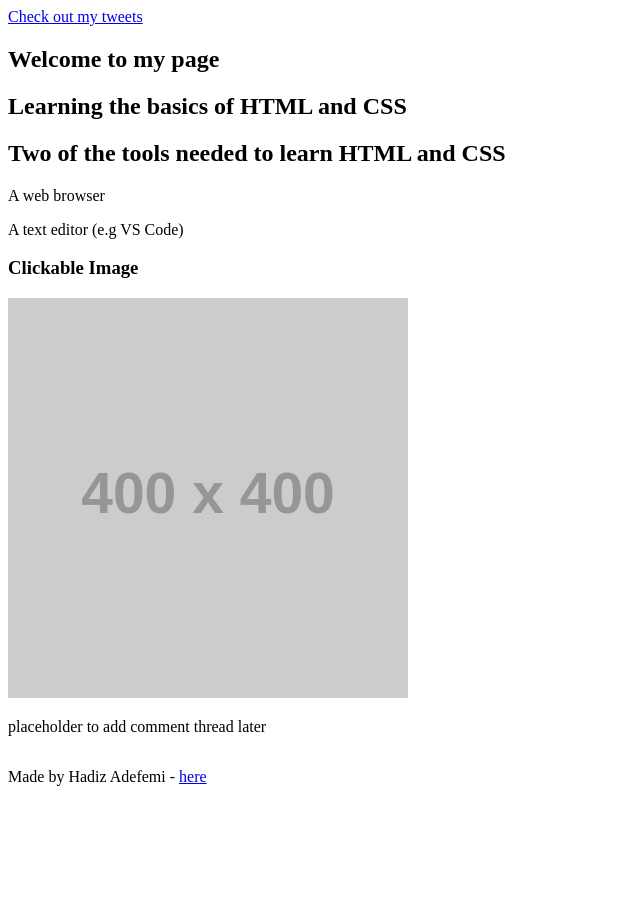
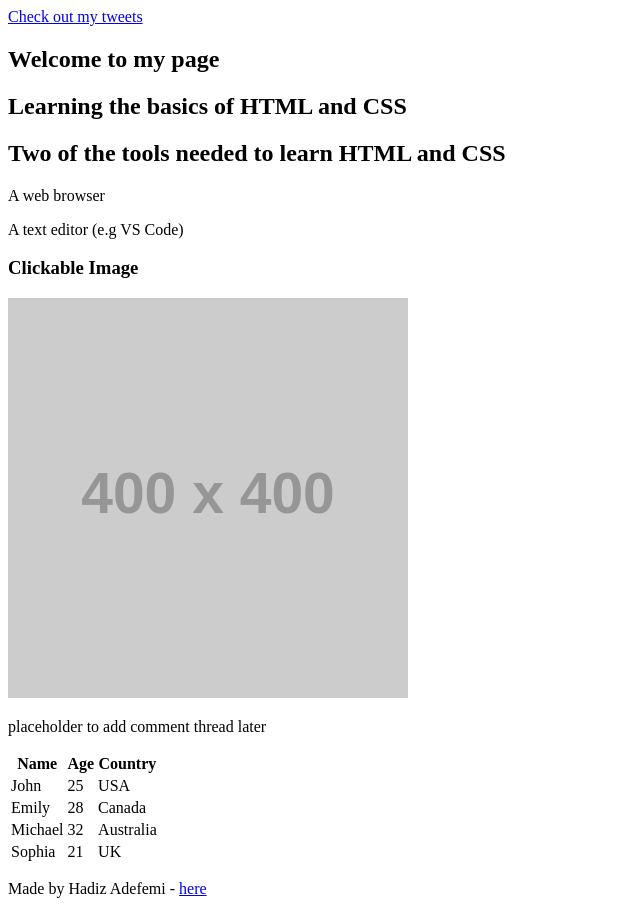
Before and after one commit to Hadizadefemi/alx_html_css, a plain HTML site: page html_basic/index.html in a window 1280 px wide. Shown: the whole page, without its empty margins (0-640 px from the left). Before the commit the page ends 802 px from the top, so only its background shows below. Drawn offline with Linux system fonts and the light colour scheme; placeholder pictures from the web are drawn by us.

Commit message:
Task 4 done

```diff
--- a/html_basic/index.html
+++ b/html_basic/index.html
@@ -29,10 +29,33 @@
             <article>
                 <table>
                     <thead>
-
+                        <tr>
+                            <th>Name</th>
+                            <th>Age</th>
+                            <th>Country</th>
+                        </tr>
                     </thead>
                     <tbody>
-
+                        <tr>
+                            <td>John</td>
+                            <td>25</td>
+                            <td>USA</td>
+                        </tr>
+                        <tr>
+                            <td>Emily</td>
+                            <td>28</td>
+                            <td>Canada</td>
+                        </tr>
+                        <tr>
+                            <td>Michael</td>
+                            <td>32</td>
+                            <td>Australia</td>
+                        </tr>
+                        <tr>
+                            <td>Sophia</td>
+                            <td>21</td>
+                            <td>UK</td>
+                        </tr>
                     </tbody>
                 </table>
             </article>
```
